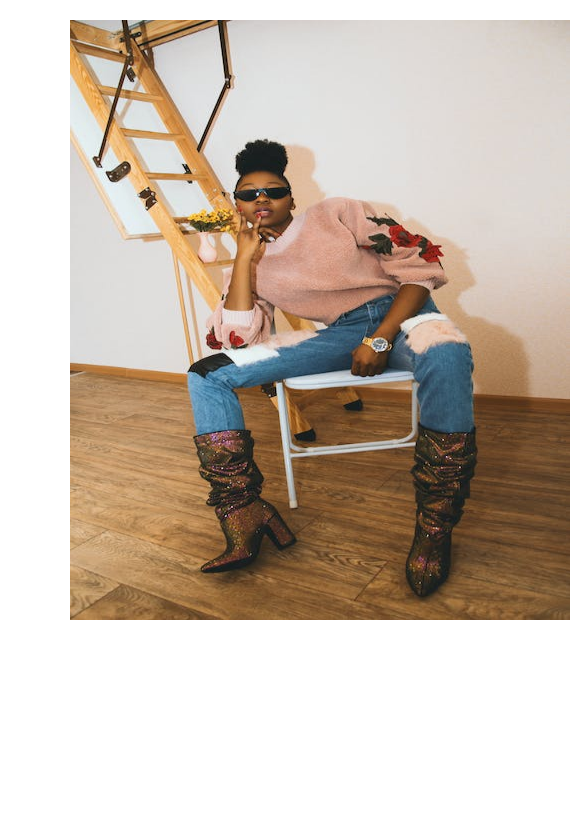
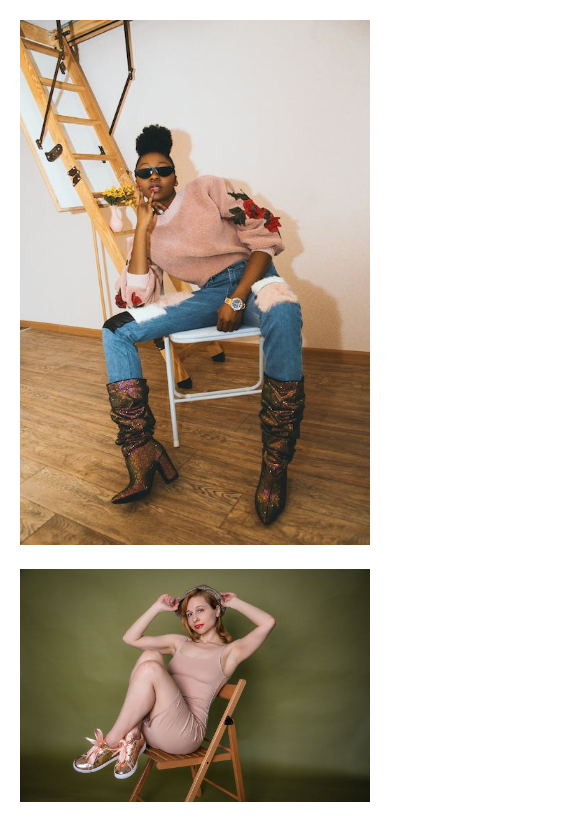
Before and after one commit to kevinevelasco/proyectoBIT, a React (Vite) app: page /dama in a window 390 px wide. Shown: the top 834 px of the page, 585 px wide, since content can reach past the window. Built offline with nearby package versions, Linux system fonts and the light colour scheme.

Commit message:
responisve

```diff
--- a/src/components/Caballero/Caballero.css
+++ b/src/components/Caballero/Caballero.css
@@ -6,8 +6,6 @@
   margin-bottom: 10px; /* Márgen inferior */
   margin-left: 60px; /* Márgen izquierdo */
 }
-
-
 
 .caballero-section-2 {
   flex: 1;
@@ -23,21 +21,35 @@
 .image-container img {
   width: 100%;
   height: auto;
-  }
+}
 
-
-#imagen-1{
+#imagen-1 {
   width: 500px;
   height: 600px;
-
 }
 
-#imagen-2{
+#imagen-2 {
   width: 500px;
   height: 283px;
 }
 
-#imagen-3{
+#imagen-3 {
   width: 500px;
   height: 283px;
 }
+
+/* Responsiveness */
+@media (max-width: 768px) {
+  .caballero-section {
+    flex-direction: column;
+    align-items: center;
+    margin: 10px;
+  }
+
+  #imagen-1,
+  #imagen-2,
+  #imagen-3 {
+    width: 100%;
+    height: auto;
+  }
+}
--- a/src/components/CartContent/CartContent.jsx
+++ b/src/components/CartContent/CartContent.jsx
@@ -1,5 +1,7 @@
 import React from 'react'
 import { useContext } from "react";
+import Navbar from "../Navbar/Navbar";
+import Footer from "../Footer/Footer";
 import { dataContext } from "../Context/DataContext";
 
 import CartElements from './CartElements';
@@ -12,6 +14,8 @@ const CartContent = () => {
 
   return cart.length > 0 ? (
     <>
+    <Navbar/>
+    <Footer/>
     <CartElements />;
     <CartTotal />;
   </>
--- a/src/components/Dama/Dama.css
+++ b/src/components/Dama/Dama.css
@@ -6,8 +6,6 @@
   margin-bottom: 10px; /* Márgen inferior */
   margin-left: 60px; /* Márgen izquierdo */
 }
-
-
 
 .dama-section-2 {
   flex: 1;
@@ -25,19 +23,33 @@
   height: auto;
 }
 
-
-  #imagen-1{
+#imagen-1 {
   width: 500px;
   height: 600px;
-
 }
 
-  #imagen-2{
+#imagen-2 {
   width: 500px;
   height: 283px;
 }
 
-  #imagen-3{
+#imagen-3 {
   width: 500px;
   height: 283px;
 }
+
+/* Responsiveness */
+@media (max-width: 768px) {
+  .dama-section {
+    flex-direction: column;
+    align-items: center;
+    margin: 10px;
+  }
+
+  #imagen-1,
+  #imagen-2,
+  #imagen-3 {
+    width: 100%;
+    height: auto;
+  }
+}
--- a/src/components/Footer/Footer.css
+++ b/src/components/Footer/Footer.css
@@ -18,3 +18,15 @@ footer a {
   color: #fff; /* Enlaces blancos */
   margin-left: 10px;
 }
+
+/* Responsiveness */
+@media (max-width: 768px) {
+  footer section {
+    flex-direction: column;
+    align-items: flex-start;
+  }
+
+  footer a {
+    margin: 10px 0;
+  }
+}
--- a/src/components/Slider/Slider.css
+++ b/src/components/Slider/Slider.css
@@ -1,23 +1,25 @@
 .slider-container {
   position: relative;
-  width: 110%;
+  width: 100%;
   height: 100%;
-  margin-top: 0px; /* Agrega un espacio de 20px en la parte superior */
+  margin-top: 20px;
+  overflow: hidden;
 }
+
 .slider {
   width: 100%;
   display: flex;
   justify-content: center;
   align-items: center;
   height: 300px;
-  margin-top:30px ;
+  margin-top: 30px;
+  transition: transform 0.5s ease-in-out;
 }
 
 .slider-image {
   width: 100%;
   height: 100%;
   object-fit: cover;
-  transition: transform 0.5s ease-in-out;
   position: absolute;
 }
 
@@ -48,3 +50,16 @@
 .slider-button.next {
   right: 10px;
 }
+
+/* Responsive */
+@media (max-width: 768px) {
+  .slider {
+    height: 200px;
+  }
+}
+
+@media (max-width: 480px) {
+  .slider {
+    height: 150px;
+  }
+}
```
Also changed, not shown: src/components/Navbar/Navbar.css (line endings or trailing spaces). Lines whose indentation alone changed are shown as unchanged.
